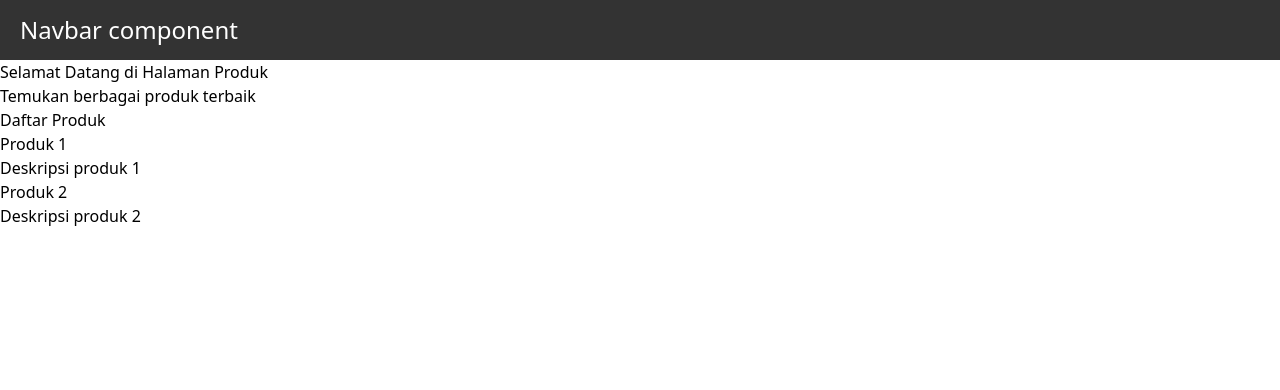
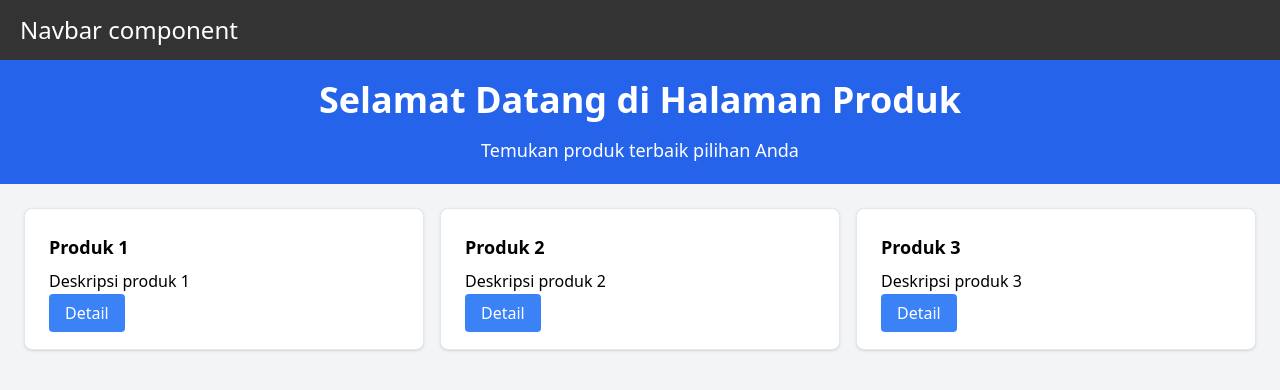
Before and after one commit to Anandarahmawati24/PBF-2026, a Next.js app in the folder Pertemuan_5/: page /produk in a window 1280 px wide. Shown: the top 390 px of the page. Built offline with nearby package versions, Linux system fonts and the light colour scheme; sample sign-in values are in the browser's storage.

Commit message:
tugas 3 jobsheet 5

```diff
--- a/Pertemuan_5/src/views/produk/detail.tsx
+++ b/Pertemuan_5/src/views/produk/detail.tsx
@@ -4,9 +4,11 @@ const DetailProdukView = () => {
   const { query } = useRouter();
 
   return (
-    <div>
-      <h2>Halaman Produk</h2>
-      <p>Produk: {query.id}</p>
+    <div className="min-h-screen flex items-center justify-center bg-gray-100">
+      <div className="bg-white p-6 rounded border">
+        <h2 className="text-xl font-bold mb-2">Detail Produk</h2>
+        <p className="text-gray-600">Produk ID: {query.id}</p>
+      </div>
     </div>
   );
 };
--- a/Pertemuan_5/src/views/produk/hero_section.tsx
+++ b/Pertemuan_5/src/views/produk/hero_section.tsx
@@ -1,8 +1,8 @@
 const HeroSection = () => {
   return (
-    <div>
-      <h1>Selamat Datang di Halaman Produk</h1>
-      <p>Temukan berbagai produk terbaik</p>
+    <div className="bg-blue-600 text-white py-5 text-center">
+      <h1 className="text-4xl font-bold mb-4"> Selamat Datang di Halaman Produk</h1>
+      <p className="text-lg">Temukan produk terbaik pilihan Anda</p>
     </div>
   );
 };
--- a/Pertemuan_5/src/views/produk/index.tsx
+++ b/Pertemuan_5/src/views/produk/index.tsx
@@ -15,10 +15,10 @@ const ProdukView = () => {
   }, [router]);
 
   return (
-    <>
+    <div className="min-h-screen bg-gray-100">
       <HeroSection />
       <MainSection />
-    </>
+    </div>
   );
 };
 
--- a/Pertemuan_5/src/views/produk/main_section.tsx
+++ b/Pertemuan_5/src/views/produk/main_section.tsx
@@ -1,16 +1,24 @@
+import Link from "next/link";
+
 const MainSection = () => {
   return (
-    <div>
-      <h2>Daftar Produk</h2>
-
-      <div>
-        <h3>Produk 1</h3>
-        <p>Deskripsi produk 1</p>
+    <div className="p-6 grid grid-cols-1 md:grid-cols-3 gap-4">
+       <div className="bg-white border rounded-lg p-6 shadow ">
+        <h2 className="text-lg font-bold mb-2">Produk 1</h2>
+        <p className="mb-2">Deskripsi produk 1</p>
+        <Link href="/produk/1" className="bg-blue-500 text-white px-4 py-2 rounded ">Detail</Link>
       </div>
 
-      <div>
-        <h3>Produk 2</h3>
-        <p>Deskripsi produk 2</p>
+       <div className="bg-white border rounded-lg p-6 shadow ">
+        <h2 className="text-lg font-bold mb-2">Produk 2</h2>
+        <p className="mb-2">Deskripsi produk 2</p>
+         <Link href="/produk/2" className="bg-blue-500 text-white px-4 py-2 rounded ">Detail</Link>
+      </div>
+
+      <div className="bg-white border rounded-lg p-6 shadow ">
+        <h2 className="text-lg font-bold mb-2">Produk 3</h2>
+        <p className="mb-2">Deskripsi produk 3</p>
+        <Link href="/produk/3" className="bg-blue-500 text-white px-4 py-2 rounded ">Detail</Link>
       </div>
     </div>
   );
```
